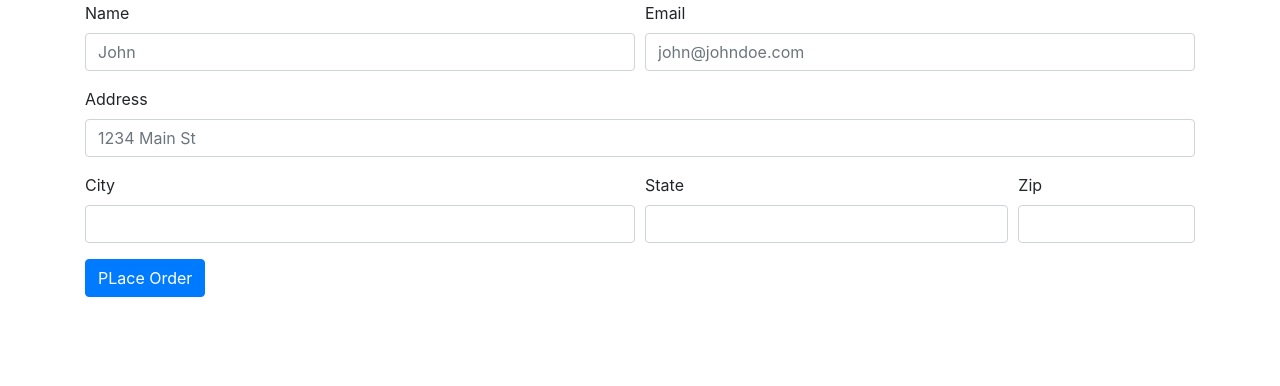
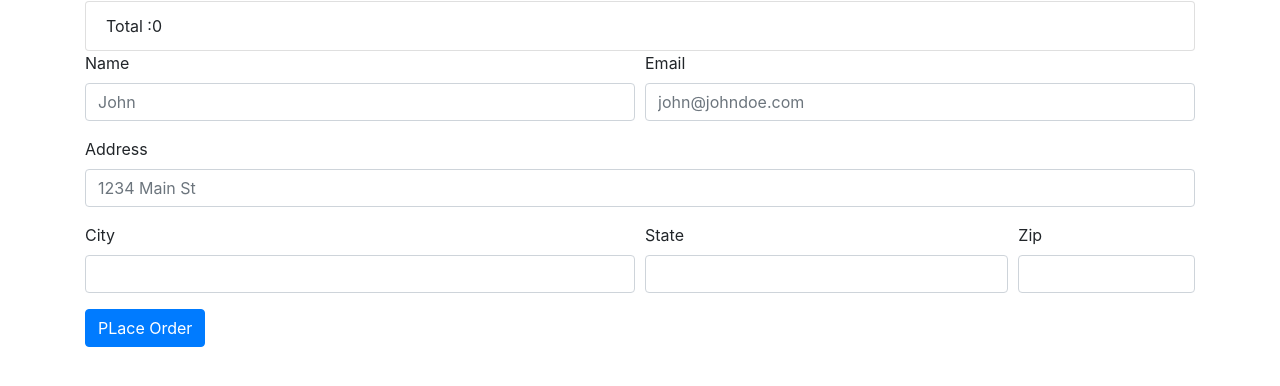
Before and after one commit to collinskoech11/DjangoEcommerce, a Django app: page /checkout/ in a window 1280 px wide. Shown: the top 386 px of the page. Run offline with Django 3.2, Linux system fonts and the light colour scheme; some libraries are stand-ins or nearby versions.

Commit message:
total price calculation

```diff
--- a/ecomsite/shop/templates/shop/checkout.html
+++ b/ecomsite/shop/templates/shop/checkout.html
@@ -17,6 +17,15 @@
 
                   </ul>
             </div>
+        </div>
+        <div class="row">
+          <div class="col-md-12">
+            <ul class="list-group" id="item_list">
+                 <li class="list-group-item" id="total-p">
+
+                 </li>
+            </ul>
+          </div>
         </div>
         <div class="row">
           <div class="col-md-12">
@@ -67,14 +76,17 @@
   else{
     cart = JSON.parse(localStorage.getItem('cart'));
   }
+  let total = 0;
   for(item in cart){
     let quantity =  cart[item][0];
     let name = cart[item][1];
     let price = cart[item][2];
+    total = total + cart[item][2];
 
-    itemString = `<li class="list-group-item">${name}<span>${quantity}</span><span class="badge badge-warning badge-pill">${price}</span></li>`
+    itemString = `<li class="list-group-item"> <span>${quantity}</span> of  ${name}    <span class="badge badge-warning badge-pill">${price}</span></li>`
     $('#item_list').append(itemString);
   }
+  document.getElementById("total-p").innerHTML = "Total :"+ total + " ";
   $('#items').val(JSON.stringify(cart));
 </script>
 </html>
```
